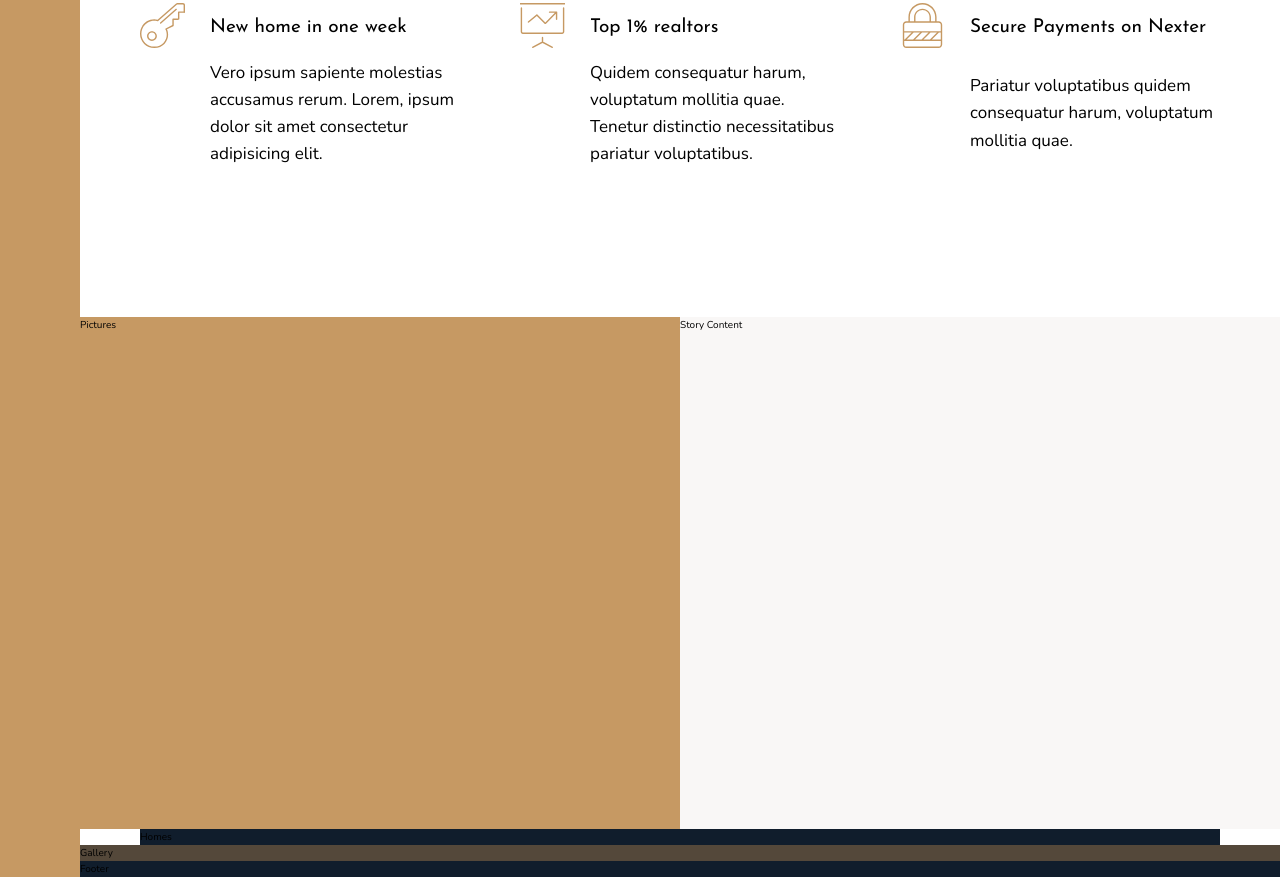
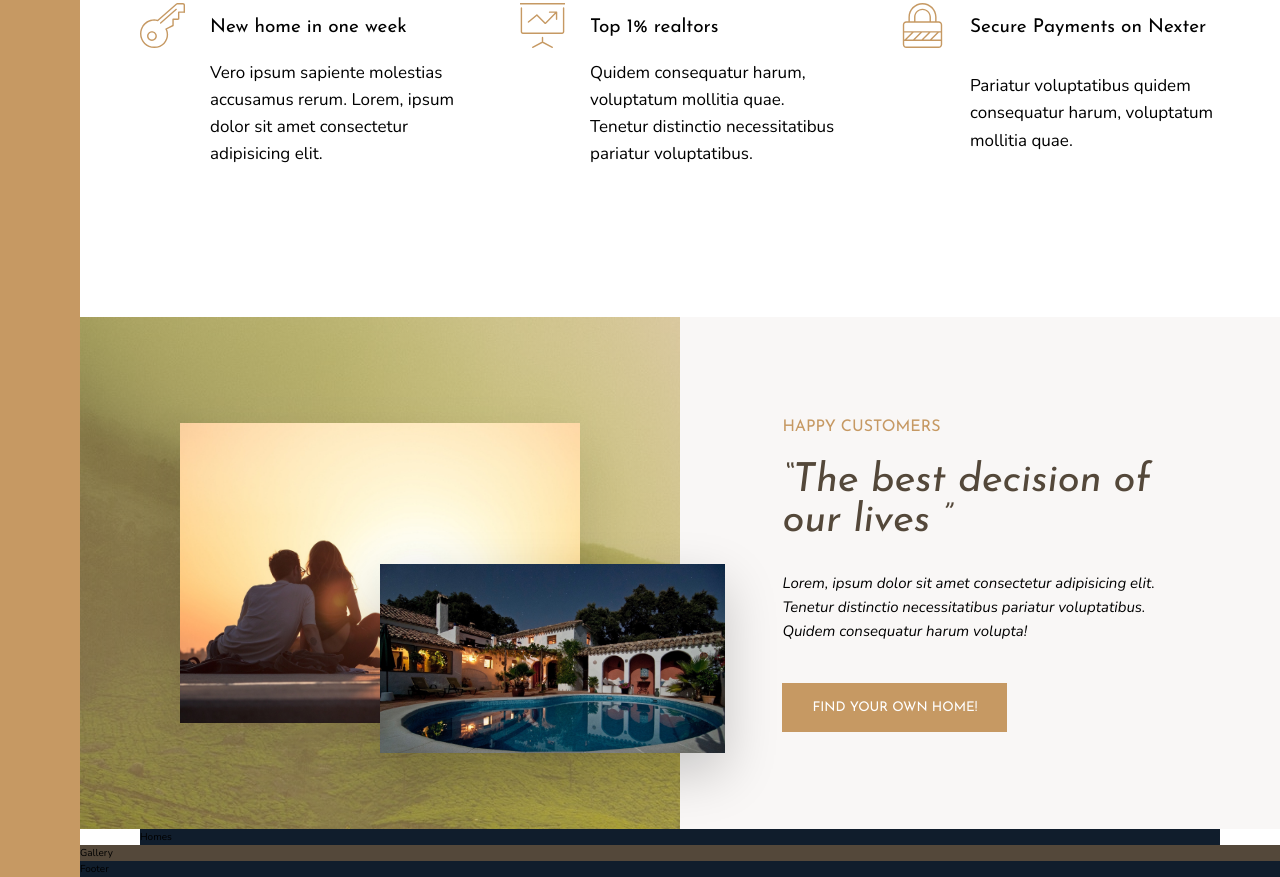
Before and after one commit to IvanDyankov/nexter-web, a website: page index.html in a window 1280 px wide. Shown: the part 991-1868 px from the top of the page. Drawn offline with nearby package versions, Linux system fonts and the light colour scheme.

Commit message:
section story

```diff
--- a/index.html
+++ b/index.html
@@ -88,9 +88,17 @@
 
   </section>
 
-  <div class="story__pictures">Pictures</div>
+  <div class="story__pictures">
+    <img src="img/story-1.jpeg" alt="Couple" class="story__pictures--1">
+    <img src="img/story-2.jpeg" alt="House" class="story__pictures--2">
+  </div>
 
-  <div class="story__content">Story Content</div>
+  <div class="story__content">
+    <h3 class="heading-3 mb-sm">Happy Customers</h3>
+    <h2 class="heading-2 heading-2--dark mb-md">&ldquo;The best decision of our lives &rdquo; </h2>
+    <p class="story__text">Lorem, ipsum dolor sit amet consectetur adipisicing elit. Tenetur distinctio necessitatibus pariatur voluptatibus. Quidem consequatur harum volupta!</p>
+    <button class="btn">Find your own home!</button>
+  </div>
 
   <section class="homes">Homes</section>
 
--- a/scss/_story.scss
+++ b/scss/_story.scss
@@ -3,12 +3,50 @@
   &__pictures {
     background-color: $color-primary;
     grid-column: full-start / col-end 4;
+    background-image: linear-gradient(rgba($color-primary, .5), rgba($color-primary, .5)),
+      url(../img/back.jpg);
+
+    display: grid;
+    grid-template-rows: repeat(6, 1fr);
+    grid-template-columns: repeat(6, 1fr);
+    align-items: center;
+
+    &--1 {
+      width: 100%;
+      grid-row: 2 / 6;
+      grid-column: 2 / 6;
+      box-shadow: 0 2rem 5rem rgba(#000000, .1);
+    }
+
+    &--2 {
+      width: 115%;
+      grid-row: 4 / 6;
+      grid-column: 4 / 7;
+      z-index: 20;
+      box-shadow: 0 2rem 5rem rgba(#000000, .2);
+    }
   }
 
   &__content {
     background-color: $color-grey-light-1;
     grid-column: col-start 5 / full-end;
+
+    padding: 6rem 8vw;
+
+    display: flex;
+    flex-direction: column;
+    justify-content: center;
+    align-items: flex-start;
+
+    // display: grid;
+    // align-content: center;
+    // justify-items: start;
   }
 
 
+  &__text {
+    font-style: italic;
+    font-size: 1.5rem;
+    margin-bottom: 4rem;
+  }
 }
--- a/scss/_typography.scss
+++ b/scss/_typography.scss
@@ -11,10 +11,19 @@
 
 .heading-2 {
   @extend %heading;
+  font-size: 4rem;
+  font-style: italic;
+  line-height: 1;
+
+  &--light { color: $color-grey-light-1; }
+  &--dark { color: $color-grey-dark-1; }
 }
 
 .heading-3 {
   @extend %heading;
+  font-size: 1.6rem;
+  color: $color-primary;
+  text-transform: uppercase;
 }
 
 .heading-4 {
@@ -24,3 +33,25 @@
   &--light { color: $color-grey-light-1; }
   &--dark { color: $color-grey-dark-1; }
 }
+
+.btn {
+  background-color: $color-primary;
+  color: #ffffff;
+  border:none;
+  border-radius: 0;
+  font-family: $font-display;
+  text-transform: uppercase;
+  padding: 1.8rem 3rem;
+  cursor: pointer;
+
+  transition: all .2s;
+
+  &:hover {
+    background-color: $color-primary-dark;
+  }
+}
+
+.mb-sm { margin-bottom: 2rem; }
+.mb-md { margin-bottom: 3rem; }
+.mb-lg { margin-bottom: 4rem; }
+.mb-hg { margin-bottom: 8rem; }
```
Also changed, not shown: css/style.css.
